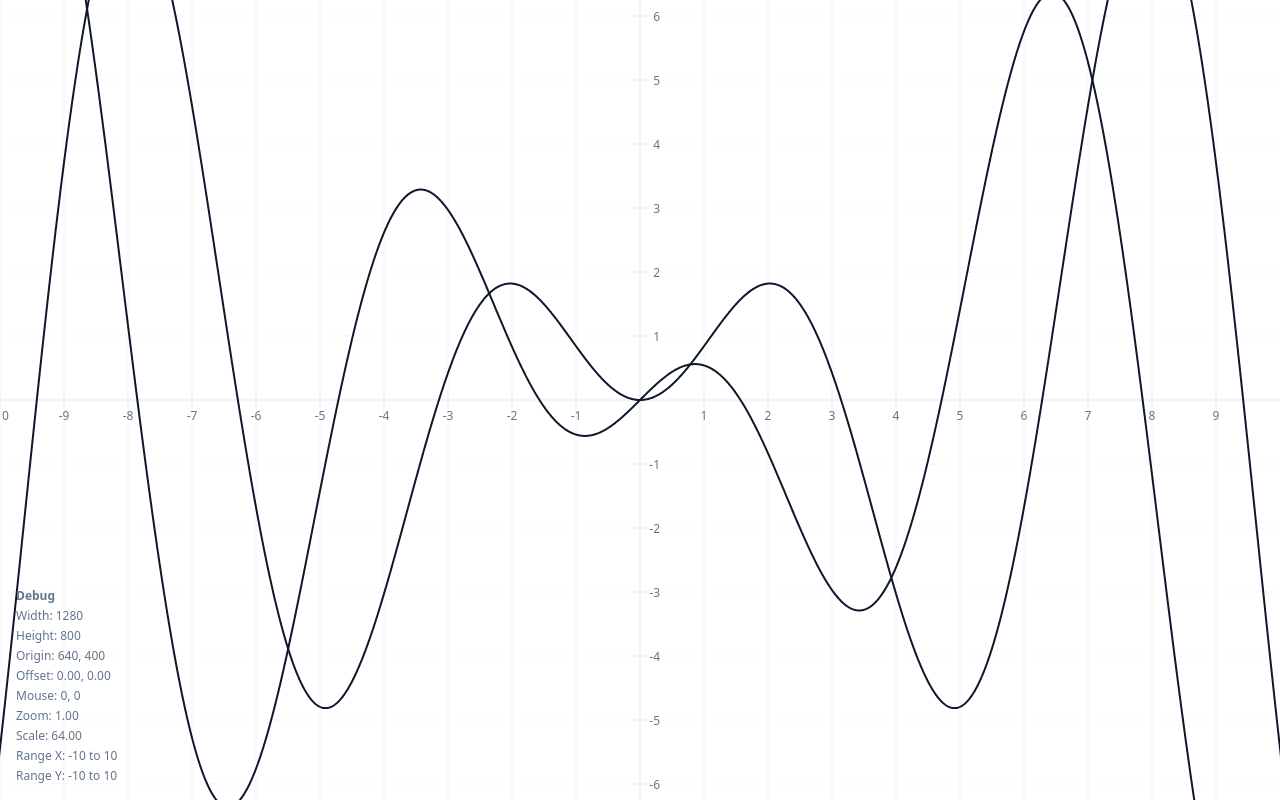
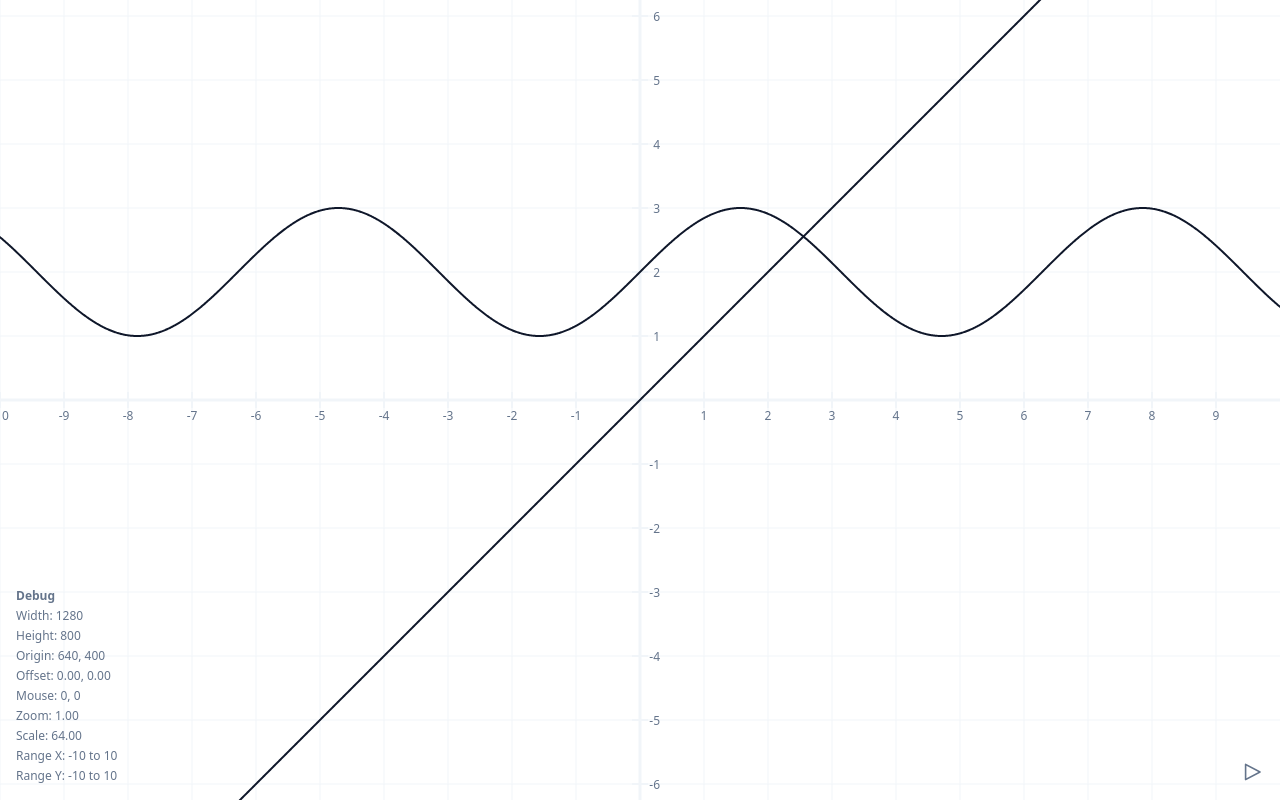
Before and after one commit to leonmeka/func, a React (Vite) app: page / in a window 1280 px wide. Built offline with nearby package versions, Linux system fonts and the light colour scheme.

Commit message:
feat: implement function animations

```diff
--- /dev/null
+++ b/core/components/controls/controls.tsx
@@ -0,0 +1,32 @@
+import { PlayIcon, PauseIcon } from "@radix-ui/react-icons";
+
+import { useAnimation } from "@core/hooks/use-animation";
+
+interface ControlsProps {
+  animation: ReturnType<typeof useAnimation>;
+}
+
+export const Controls = ({ animation }: ControlsProps) => {
+  const { isPlaying, start, stop } = animation;
+
+  return (
+    <div className="absolute flex bottom-0 right-0 p-4 text-muted-foreground text-xs gap-1">
+
+      <div className="flex gap-4 items-center">
+        <div className="flex gap-1">
+          {!isPlaying && (
+            <button onClick={start}>
+              <PlayIcon width={24} height={24} />
+            </button>
+          )}
+
+          {isPlaying && (
+            <button onClick={stop}>
+              <PauseIcon width={24} height={24} />
+            </button>
+          )}
+        </div>
+      </div>
+    </div>
+  );
+};
--- /dev/null
+++ b/core/hooks/use-animation.tsx
@@ -0,0 +1,65 @@
+import { useEffect, useRef, useState } from "react";
+
+import { Range } from "@core/types";
+
+export interface UseAnimationProps {
+    y: (x: number) => number;
+    duration: number;
+    range: Range;
+}
+
+export const useAnimation = ({ y: func, duration, range }: UseAnimationProps) => {
+    const [isPlaying, setIsPlaying] = useState(false);
+    const [value, setValue] = useState(range[0]);
+    const animationRef = useRef<number | null>(null);
+    const startTimeRef = useRef<number | null>(null);
+
+    const animate = (timestamp: number) => {
+        if (!startTimeRef.current) startTimeRef.current = timestamp;
+
+        const [beginning, end] = range;
+        const elapsed = timestamp - startTimeRef.current;
+        const progress = elapsed / duration;
+
+        if (progress >= 1) {
+            setValue(func(end));
+            stop();
+
+            return;
+        }
+
+        const x = beginning + (end - beginning) * progress;
+        const y = func(x);
+
+        setValue(y);
+
+        animationRef.current = requestAnimationFrame(animate);
+    };
+
+    const start = () => {
+        if (animationRef.current) {
+            const elapsed = performance.now() - startTimeRef.current!;
+            startTimeRef.current = performance.now() - elapsed;
+            return;
+        }
+
+        animationRef.current = requestAnimationFrame(animate);
+        setIsPlaying(true);
+    };
+
+    const stop = () => {
+        if (!animationRef.current) return;
+
+        cancelAnimationFrame(animationRef.current);
+        animationRef.current = null;
+        startTimeRef.current = null;
+
+        setIsPlaying(false);
+    };
+
+    useEffect(() => {
+        start();
+    }, []);
+
+    return { start, stop, isPlaying, value };
+};
--- /dev/null
+++ b/core/utils/construction.ts
@@ -0,0 +1,21 @@
+export const Construction = {
+  COMPOSE: (f: (x: number) => number, g: (x: number) => number) => {
+    return (x: number) => f(g(x));
+  },
+
+  ADD: (f: (x: number) => number, g: (x: number) => number) => {
+    return (x: number) => f(x) + g(x);
+  },
+
+  SUBTRACT: (f: (x: number) => number, g: (x: number) => number) => {
+    return (x: number) => f(x) - g(x);
+  },
+
+  MULTIPLY: (f: (x: number) => number, g: (x: number) => number) => {
+    return (x: number) => f(x) * g(x);
+  },
+
+  DIVIDE: (f: (x: number) => number, g: (x: number) => number) => {
+    return (x: number) => f(x) / g(x);
+  },
+};
--- a/core/utils/index.ts
+++ /dev/null
@@ -1,47 +0,0 @@
-export const FunctionTransformation = {
-  IDENTITY: (f: (x: number) => number) => {
-    return f;
-  },
-
-  TRANSLATE: (f: (x: number) => number, dx: number, dy: number) => {
-    return (x: number) => f(x - dx) + dy;
-  },
-
-  REFLECTION: (f: (x: number) => number) => {
-    return (x: number) => -1 * f(x);
-  },
-
-  SCALE: (f: (x: number) => number, sx: number, sy: number) => {
-    return (x: number) => f(x / sx) * sy;
-  },
-
-  ROTATE: (f: (x: number) => number, angle: number) => {
-    return (x: number) => f(x * Math.cos(angle) - x * Math.sin(angle));
-  },
-
-  SHEAR: (f: (x: number) => number, k: number) => {
-    return (x: number) => f(x - k * f(x));
-  },
-};
-
-export const FunctionConstructions = {
-  COMPOSE: (f: (x: number) => number, g: (x: number) => number) => {
-    return (x: number) => f(g(x));
-  },
-
-  ADD: (f: (x: number) => number, g: (x: number) => number) => {
-    return (x: number) => f(x) + g(x);
-  },
-
-  SUBTRACT: (f: (x: number) => number, g: (x: number) => number) => {
-    return (x: number) => f(x) - g(x);
-  },
-
-  MULTIPLY: (f: (x: number) => number, g: (x: number) => number) => {
-    return (x: number) => f(x) * g(x);
-  },
-
-  DIVIDE: (f: (x: number) => number, g: (x: number) => number) => {
-    return (x: number) => f(x) / g(x);
-  },
-};
--- /dev/null
+++ b/core/utils/transformation.ts
@@ -0,0 +1,25 @@
+export const Transformation = {
+    IDENTITY: (f: (x: number) => number) => {
+        return f;
+    },
+
+    TRANSLATE: (f: (x: number) => number, dx: number, dy: number) => {
+        return (x: number) => f(x - dx) + dy;
+    },
+
+    REFLECTION: (f: (x: number) => number) => {
+        return (x: number) => -1 * f(x);
+    },
+
+    SCALE: (f: (x: number) => number, sx: number, sy: number) => {
+        return (x: number) => f(x / sx) * sy;
+    },
+
+    ROTATE: (f: (x: number) => number, angle: number) => {
+        return (x: number) => f(x * Math.cos(angle) - x * Math.sin(angle));
+    },
+
+    SHEAR: (f: (x: number) => number, k: number) => {
+        return (x: number) => f(x - k * f(x));
+    },
+};
--- a/package.json
+++ b/package.json
@@ -10,6 +10,7 @@
     "preview": "vite preview"
   },
   "dependencies": {
+    "@radix-ui/react-icons": "^1.3.0",
     "react": "^18.3.1",
     "react-dom": "^18.3.1"
   },
--- a/src/App.tsx
+++ b/src/App.tsx
@@ -4,9 +4,19 @@ import { Function } from "@core/components/primitives/function";
 import { Debug } from "@core/components/debug/debug";
 import { Plot } from "@core/components/plot/plot";
 
+import { useAnimation } from "@core/hooks/use-animation";
+import { Controls } from "@core/components/controls/controls";
+
 export const App = () => {
-  const f = (x: number) => x * Math.sin(x);
-  const g = (x: number) => x * Math.cos(x);
+  const f = (x: number) => x;
+  const g = (x: number) => animation.value + Math.sin(x);
+
+  const animation = useAnimation({
+    y: f,
+    duration: 1_000,
+    range: [-2, 2],
+  });
+
 
   return (
     <div className="dark w-dvw h-dvh">
@@ -19,6 +29,7 @@ export const App = () => {
         </Plot>
 
         <Debug />
+        <Controls animation={animation} />
       </CoordinateSystem>
     </div>
   );
```
Also changed, not shown: core/types/index.ts (line endings or trailing spaces), 1 other file (tests, documents, lock files or other folders).
